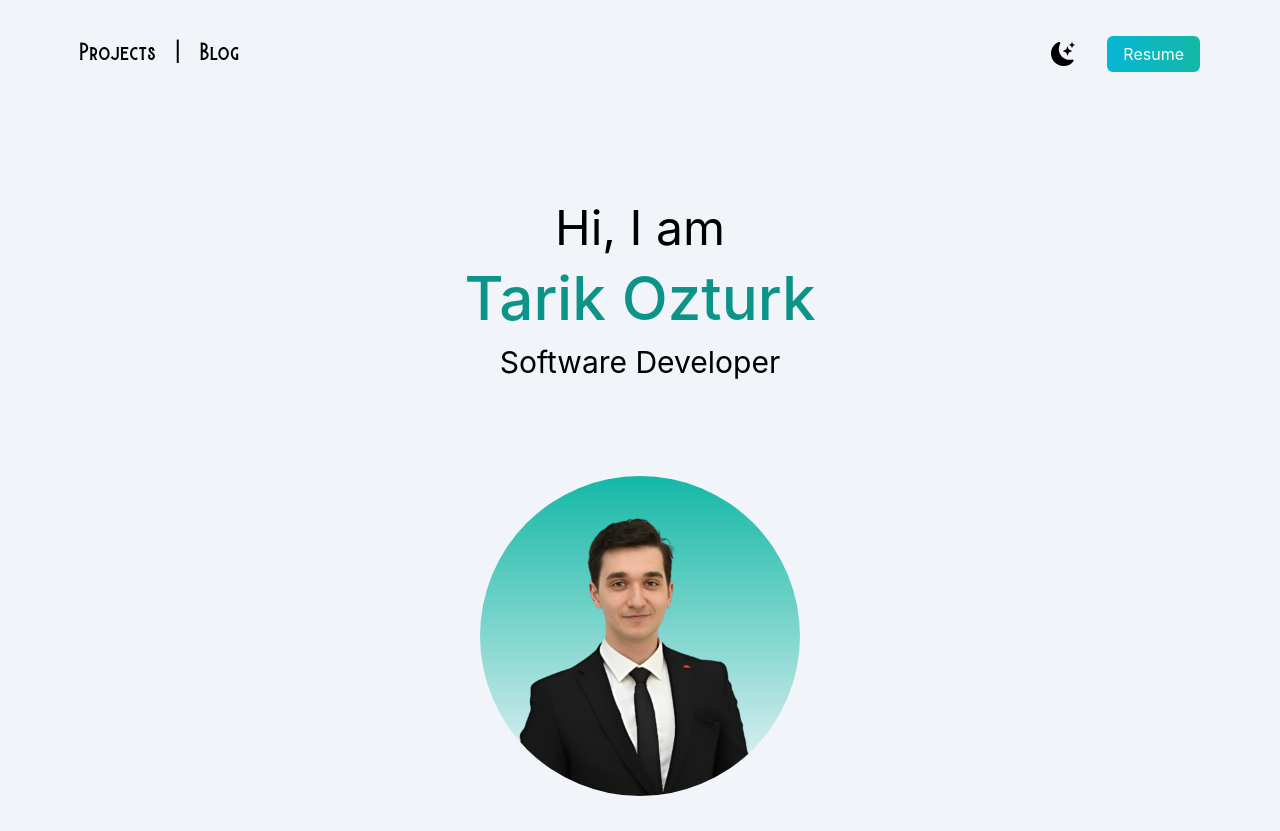
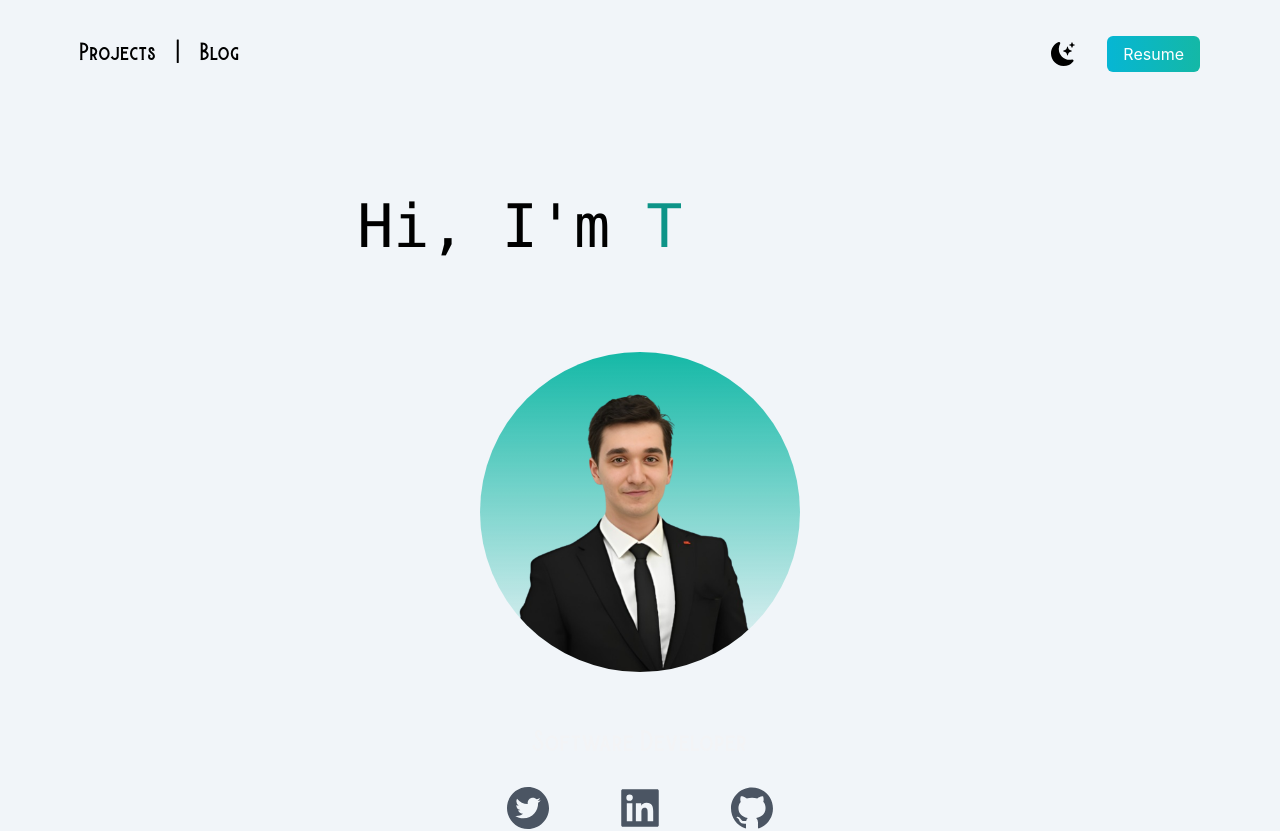
Before and after one commit to tarikozturk017/portfolio, a Next.js app in the folder portfolio/: page / in a window 1280 px wide. Shown: the top 831 px of the page. Built offline with nearby package versions, Linux system fonts and the light colour scheme.

Commit message:
homepage animations

```diff
--- a/portfolio/pages/components/Projects.js
+++ b/portfolio/pages/components/Projects.js
@@ -31,11 +31,11 @@ const Projects = () => {
             <div className=" p-10 rounded-xl my-10 mb-72 flex-1 dark:text-gray-200">
           <h3 className="text-3xl mb-12 text-center font-medium  dark:text-gray-200">All Projects List</h3>
 
-                <ul className="list-disc lg:px-60 md:px-48">
+                <ul className="list-disc lg:px-60 text-lg  md:px-48">
                   {data.map((project) => {
                     // let pImg = project.images.static
                     return (
-                      <li className=" hover:text-teal-500 duration-200 my-5 cursor-pointer" onMouseOver={e => handleMouse(e.target.innerText)}>{project.name}</li>
+                      <li className=" hover:text-teal-500 font-semibold duration-200 my-5 cursor-pointer" onMouseOver={e => handleMouse(e.target.innerText)}>{project.name}</li>
                     )
                   })}
                 </ul>
--- a/portfolio/pages/components/SendForm.js
+++ b/portfolio/pages/components/SendForm.js
@@ -35,7 +35,7 @@ const SendForm = () => {
         ease-in-out
         m-0
         focus:text-gray-700 focus:bg-white focus:border-blue-600 focus:outline-none
-      " type="text" name="user_name" autoComplete='off'/>
+      " type="text" name="user_name" autoComplete='off' placeholder="Name"/>
       {/* &nbsp */}
       <h2 className=' text-white mb-2 mt-4 text-xl'>Message</h2>
       {/* <textarea className=' indent-2 p-2' name="message" style={{ backgroundColor: "#8C92AC", borderRadius: "8px", height: "15rem", width: "25rem"}} autocomplete="off"/> */}
--- a/portfolio/pages/index.js
+++ b/portfolio/pages/index.js
@@ -48,13 +48,27 @@ export default function Home() {
             </ul>
           </nav>
           <div className='text-center p-10'>
-            <h3 className='text-4xl py-2 md:text-5xl dark:text-white'>Hi, I am</h3>
-            <h2 className='text-5xl py-2 text-teal-600 font-medium md:text-6xl dark:text-teal-400'>Tarik Ozturk</h2>
-            <h3 className='text-2xl py-2 md:text-3xl dark:text-white'>Software Developer </h3>
+            {/* <h3 className='text-4xl py-2 md:text-5xl dark:text-white'>Hi, I am</h3> */}
+            {/* <h2 className='text-5xl py-2 text-teal-600 font-medium md:text-6xl dark:text-teal-400'>Tarik Ozturk</h2> */}
+            {/* <h3 className='text-2xl py-2 md:text-3xl dark:text-white'>Software Developer </h3> */}
+
+            <h1 className="mb-2 font-mono text-4xl dark:text-white md:text-6xl">
+              Hi, I&apos;m <br className="block md:hidden" />
+              <span className="relative">
+                <span className="h-20 pt-2 overflow-x-hidden whitespace-nowrap text-brand-accent font-bold dark:text-teal-400 text-teal-600 font-medium md:text-6xl ">
+                  Tarik <span className="text-3xl md:text-5xl">👋</span>
+                </span>
+                <span
+                  className="{`${styles.cursor} absolute -bottom-0 left-0 -top-1 inline-block bg-slate-100 dark:bg-gray-900 w-full animate-type will-change`}"
+                ></span>
+              </span>
+            </h1>
+
           </div>
           <div className="mx-auto bg-gradient-to-b from-teal-500 rounded-full w-80 h-80 relative overflow-hidden my-12 md:h-84 md:w-84">
               <Image src={tarikPic} layout="fill" objectFit="cover" />
             </div>
+          <p className='text-2xl mb-4 py-2 leading-8 text-center text-gray-100 font-burtons'>Software Developer</p>
           <div className='text-5xl flex justify-center my-1 gap-16 text-gray-600 dark:text-gray-400'>
           <a href="https://twitter.com/tarikozturk017" target={'_blank'}><AiFillTwitterCircle /></a>
             <a href="https://www.linkedin.com/in/tarik-ozturk-28b050159/" target={'_blank'}><AiFillLinkedin /></a>
--- a/portfolio/tailwind.config.js
+++ b/portfolio/tailwind.config.js
@@ -11,6 +11,24 @@ module.exports = {
         burtons: "burtons",
         poppins: ["Poppins", "sans-serif"],
       },
+      animation: {
+        type: 'type 2.7s ease-out .8s infinite alternate both',
+      },
+      keyframes: {
+        type: {
+          '0%': { transform: 'translateX(0ch)' },
+          '5%, 10%': { transform: 'translateX(1ch)' },
+          '15%, 20%': { transform: 'translateX(2ch)' },
+          '25%, 30%': { transform: 'translateX(3ch)' },
+          '35%, 40%': { transform: 'translateX(4ch)' },
+          '45%, 50%': { transform: 'translateX(5ch)' },
+          '55%, 60%': { transform: 'translateX(6ch)' },
+          '65%, 70%': { transform: 'translateX(7ch)' },
+          '75%, 80%': { transform: 'translateX(8ch)' },
+          '85%, 90%': { transform: 'translateX(9ch)' },
+          '95%, 100%': { transform: 'translateX(11ch)' },
+        },
+      },
     },
   },
   plugins: [],
```
